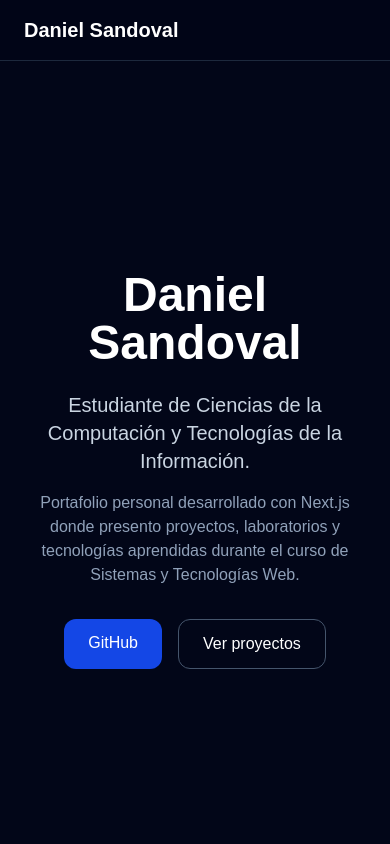
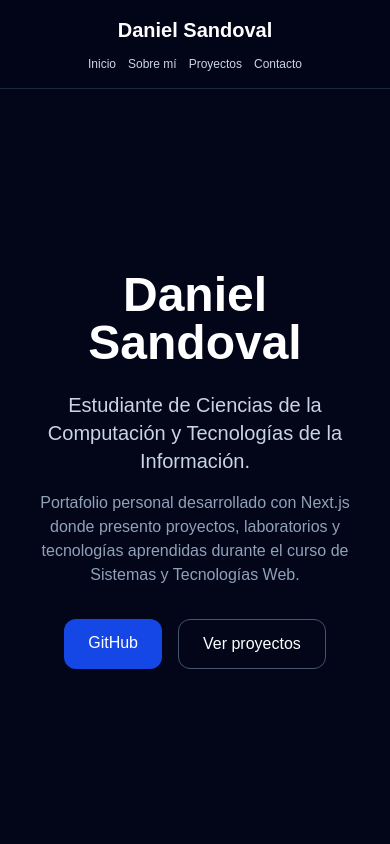
Before and after one commit to K41S3RTK1/daniel-sandoval-portfolio, a Next.js app: page / in a window 390 px wide. Shown: the top 844 px of the page. Built offline with nearby package versions, Linux system fonts and the light colour scheme.

Commit message:
style: mejorar navbar en dispositivos moviles

```diff
--- a/app/page.js
+++ b/app/page.js
@@ -2,12 +2,12 @@ export default function Home() {
   return (
     <main className="min-h-screen bg-slate-950 text-white">
       <nav className="fixed top-0 left-0 right-0 z-50 bg-slate-950/90 backdrop-blur border-b border-slate-800">
-        <div className="max-w-6xl mx-auto px-6 py-4 flex items-center justify-between">
+        <div className="max-w-6xl mx-auto px-6 py-4 flex flex-col sm:flex-row items-center justify-between">
           <a href="#inicio" className="font-bold text-xl text-white">
             Daniel Sandoval
           </a>
 
-          <div className="hidden md:flex gap-6 text-sm text-slate-300">
+          <div className="flex flex-wrap justify-center gap-3 text-xs sm:text-sm text-slate-300 mt-3 sm:mt-0">
             <a href="#inicio" className="hover:text-blue-300 transition">Inicio</a>
             <a href="#sobre-mi" className="hover:text-blue-300 transition">Sobre mí</a>
             <a href="#proyectos" className="hover:text-blue-300 transition">Proyectos</a>
```
